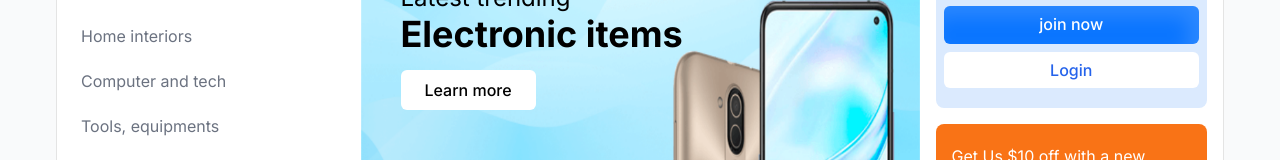
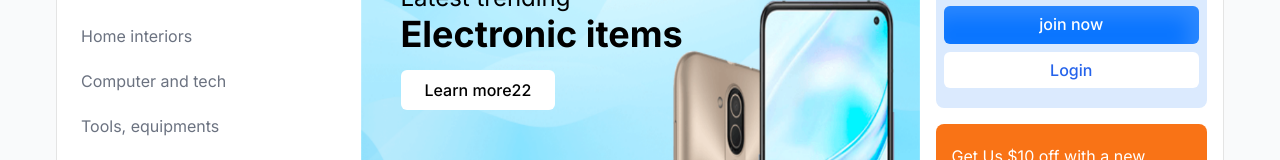
Before and after one commit to youssefzaki00/Brand, a React (Create React App) app: page / in a window 1280 px wide. Shown: the part 225-385 px from the top of the page. Built offline with nearby package versions, Linux system fonts and the light colour scheme; no server answers; the database is empty.

Commit message:
Update MainSection.js

```diff
--- a/src/Sections/MainSection.js
+++ b/src/Sections/MainSection.js
@@ -77,7 +77,7 @@ function MainSection() {
               Electronic items
             </h2>
             <button className="font-semibold bg-white px-3 lg:px-6 py-1 lg:py-2 rounded-md lg:font-medium text-blue-600 lg:text-black">
-              Learn more
+              Learn more22
             </button>
           </div>
           <div className="image-container relative w-full h-full">
```
